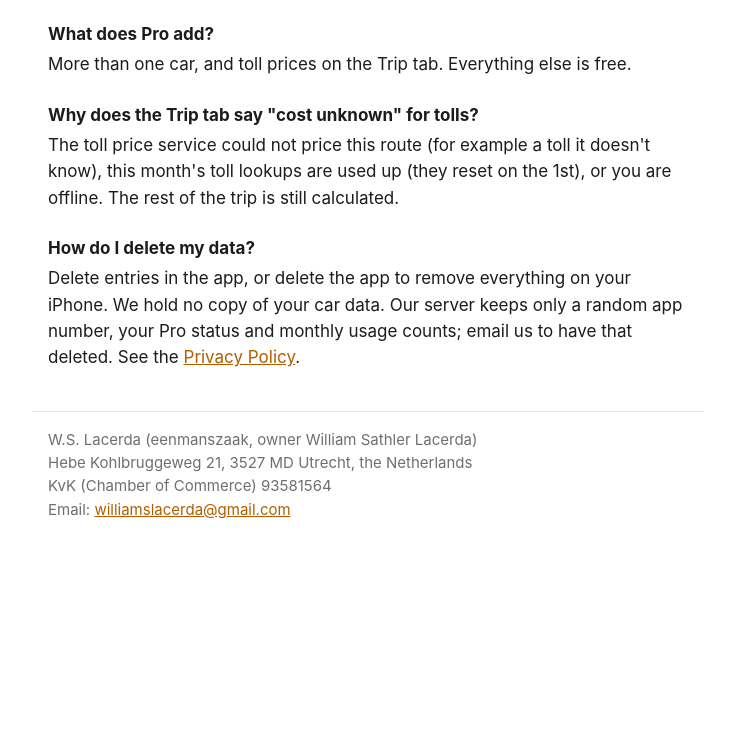
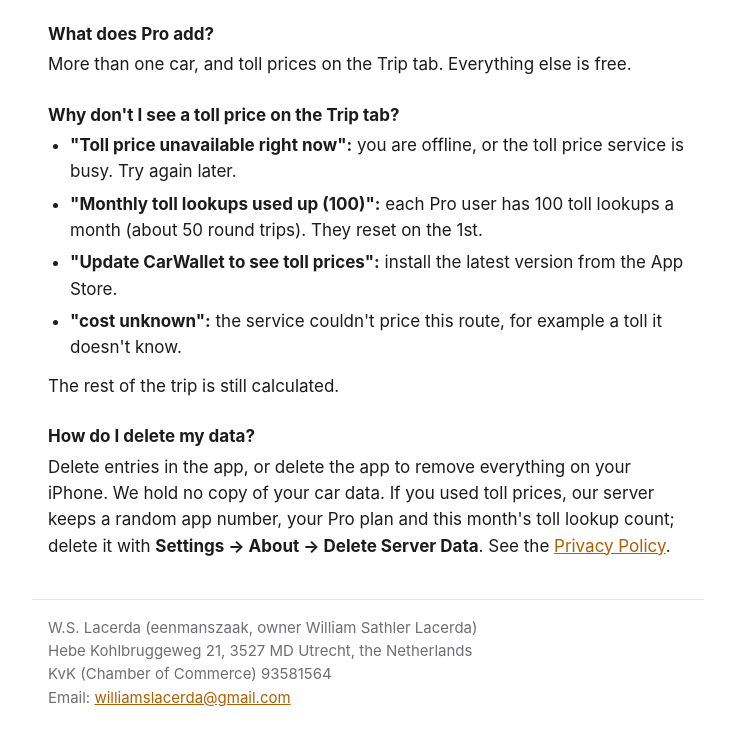
Before and after one commit to williamlac/carwallet_site, a plain HTML site: page support.html in a window 1280 px wide. Shown: the part 1007-1756 px from the top of the page, without its empty margins (272-1007 px from the left). Before the commit the page ends 1568 px from the top, so only its background shows below. Drawn offline with Linux system fonts and the light colour scheme.

Commit message:
Policy and support: server use, Delete Server Data, toll messages
Co-Authored-By: Claude Opus 5.5 <noreply@anthropic.com>

```diff
--- a/style.css
+++ b/style.css
@@ -1,4 +1,4 @@
-/* CarWallet website (DESIGN §20). System fonts only, no external files, light and dark. */
+/* CarWallet website (DESIGN §21). System fonts only, no external files, light and dark. */
 :root {
   color-scheme: light dark;
   --bg: #ffffff;
--- a/support.html
+++ b/support.html
@@ -40,11 +40,17 @@
 <h3>What does Pro add?</h3>
 <p>More than one car, and toll prices on the Trip tab. Everything else is free.</p>
 
-<h3>Why does the Trip tab say "cost unknown" for tolls?</h3>
-<p>The toll price service could not price this route (for example a toll it doesn't know), this month's toll lookups are used up (they reset on the 1st), or you are offline. The rest of the trip is still calculated.</p>
+<h3>Why don't I see a toll price on the Trip tab?</h3>
+<ul>
+  <li><strong>"Toll price unavailable right now":</strong> you are offline, or the toll price service is busy. Try again later.</li>
+  <li><strong>"Monthly toll lookups used up (100)":</strong> each Pro user has 100 toll lookups a month (about 50 round trips). They reset on the 1st.</li>
+  <li><strong>"Update CarWallet to see toll prices":</strong> install the latest version from the App Store.</li>
+  <li><strong>"cost unknown":</strong> the service couldn't price this route, for example a toll it doesn't know.</li>
+</ul>
+<p>The rest of the trip is still calculated.</p>
 
 <h3>How do I delete my data?</h3>
-<p>Delete entries in the app, or delete the app to remove everything on your iPhone. We hold no copy of your car data. Our server keeps only a random app number, your Pro status and monthly usage counts; email us to have that deleted. See the <a href="privacy.html">Privacy Policy</a>.</p>
+<p>Delete entries in the app, or delete the app to remove everything on your iPhone. We hold no copy of your car data. If you used toll prices, our server keeps a random app number, your Pro plan and this month's toll lookup count; delete it with <strong>Settings → About → Delete Server Data</strong>. See the <a href="privacy.html">Privacy Policy</a>.</p>
 </main>
 <footer class="muted">
   <address>
```
Also changed, not shown: privacy.html (+5 -5 lines).
